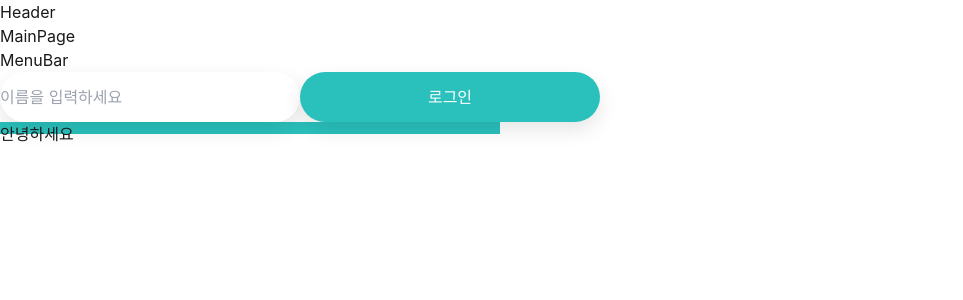
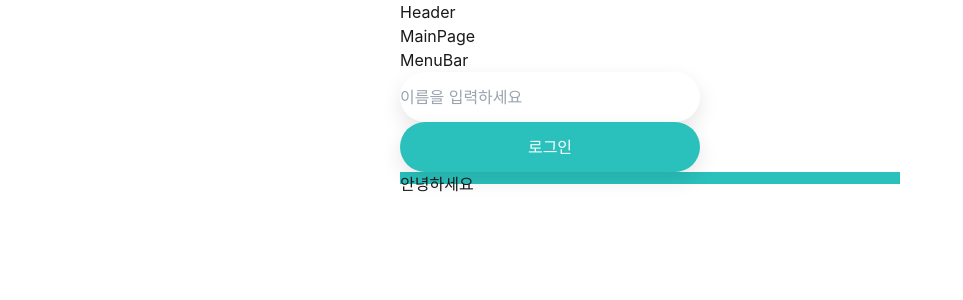
Before and after one commit to whtmdgn1409/Mini-Project-6-FE, a React (Vite) app: page / in a window 1280 px wide. Shown: the top 300 px of the page, without its empty margins (0-963 px from the left). Built offline with nearby package versions, Linux system fonts and the light colour scheme; a web font is replaced by a local one.

Commit message:
Feat: 최상단에 max-width값 설정

```diff
--- a/src/App.tsx
+++ b/src/App.tsx
@@ -4,7 +4,7 @@ import MenuBar from './components/MenuBar';
 
 function App() {
   return (
-    <div>
+    <div className='w-[480px] m-auto'>
       <ScrollRestoration />
       <Header />
       <Outlet />
```
